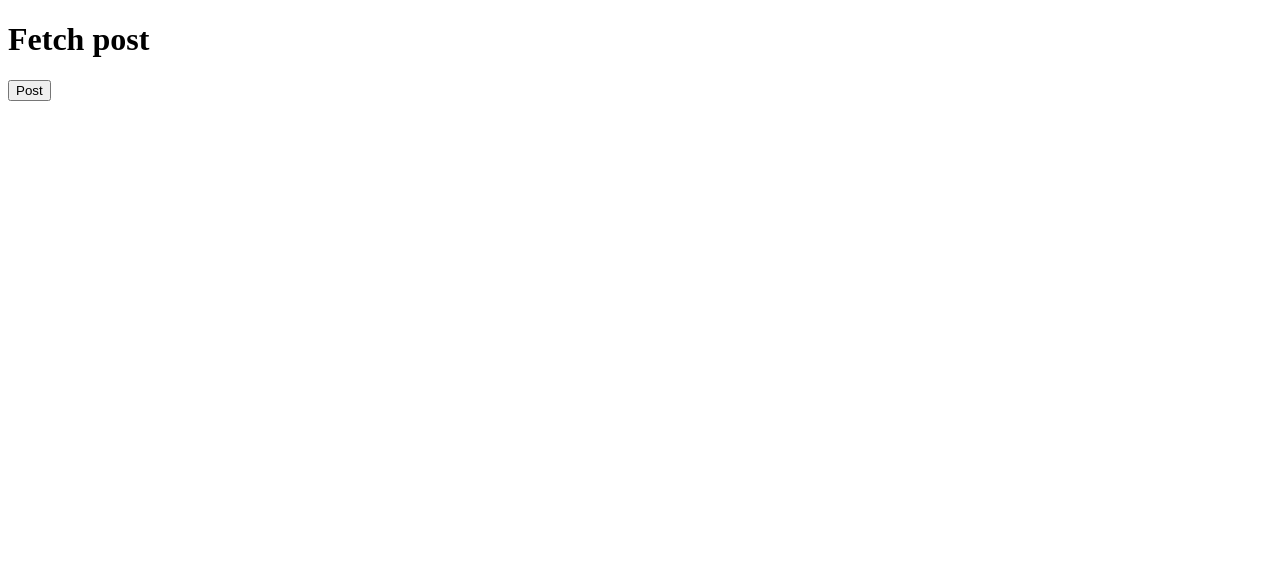
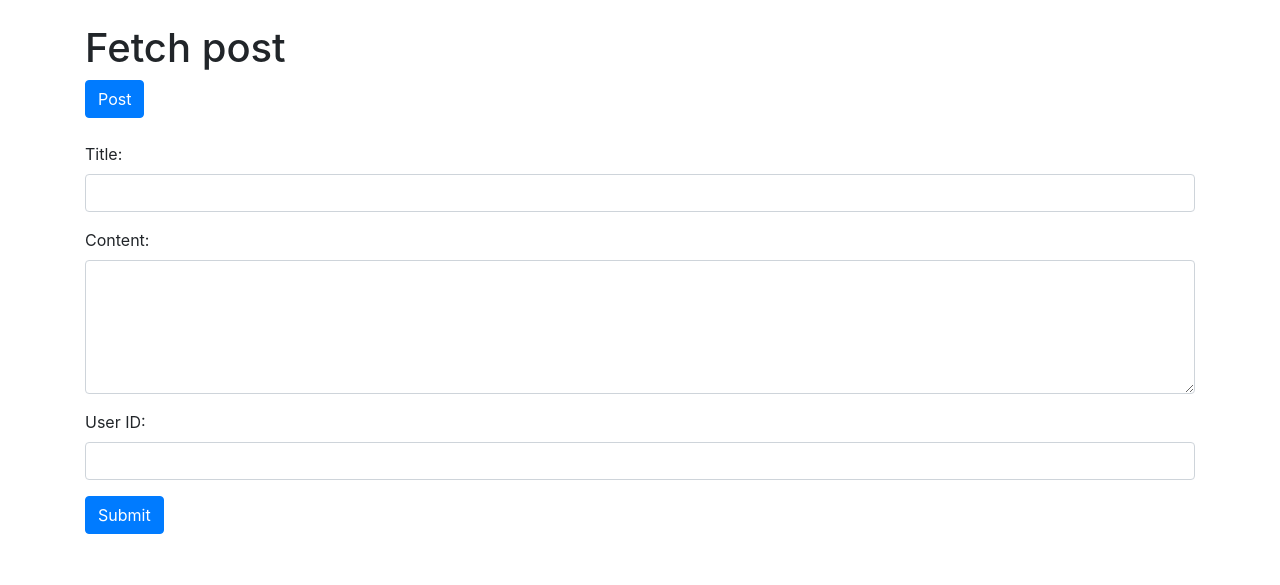
Before and after one commit to MariusCodeAcademy/type19_23_js_fetch_post, a plain HTML site: page index.html in a window 1280 px wide. Drawn offline with nearby package versions, Linux system fonts and the light colour scheme.

Commit message:
form html and event

```diff
--- a/index.html
+++ b/index.html
@@ -5,17 +5,38 @@
   <meta charset="UTF-8">
   <meta name="viewport" content="width=device-width, initial-scale=1.0">
   <title>Fetch post</title>
-  <script src="js/fetchPost.js" defer></script>
+  <!-- Bootstrap CSS -->
+  <link rel="stylesheet" href="https://stackpath.bootstrapcdn.com/bootstrap/4.5.2/css/bootstrap.min.css">
+  <!-- <script src="js/fetchPost.js" defer></script> -->
+  <script src="js/create.js" defer></script>
 </head>
 
 <body>
-  <h1>Fetch post</h1>
+  <div class="container mt-4">
+    <h1>Fetch post</h1>
 
-  <button id="btn1">Post</button>
+    <button class="btn btn-primary mb-4" id="btn1">Post</button>
 
-  <form>
 
-  </form>
+    <form class="pb-5" id="postDataForm">
+      <div class="form-group">
+        <label for="title">Title:</label>
+        <input type="text" class="form-control" id="title" name="title" required>
+      </div>
+
+      <div class="form-group">
+        <label for="content">Content:</label>
+        <textarea class="form-control" id="content" name="content" rows="5" required></textarea>
+      </div>
+
+      <div class="form-group">
+        <label for="userId">User ID:</label>
+        <input type="number" class="form-control" id="userId" name="userId" required>
+      </div>
+
+      <button type="submit" class="btn btn-primary">Submit</button>
+    </form>
+  </div>
 
 </body>
 
--- a/js/create.js
+++ b/js/create.js
@@ -1,7 +1,22 @@
 'use strict';
 console.log('create.js file was loaded');
 
+const els = {
+  formEl: document.forms[0],
+  titleEL: document.getElementById('title'),
+  contentEL: document.getElementById('content'),
+  userIdEL: document.getElementById('userId'),
+};
+console.log('els ===', els);
 // A. sukurti forma su inputu title, text, ir userId(selectas)
 // pateikiant forma siusti duomenis i https://jsonplaceholder.typicode.com/posts ir sukurti nauja posta. iskonsolinti atsakyma
 
+els.formEl.addEventListener('submit', (event) => {
+  // sustabdyti forma nuo perkrovimo
+  event.preventDefault();
+  console.log('forma pateikta');
+});
+
+// A.1 userId tuetu buti selektas su 50 useriu id. sugeneruotu dinamiskai nuo 1 iki 50
+
 // B. tas pats kaip ir A tik kuriam nauja useri kuriam reikia name, email ir addreso su bent 3 savybem. https://jsonplaceholder.typicode.com/users
```
